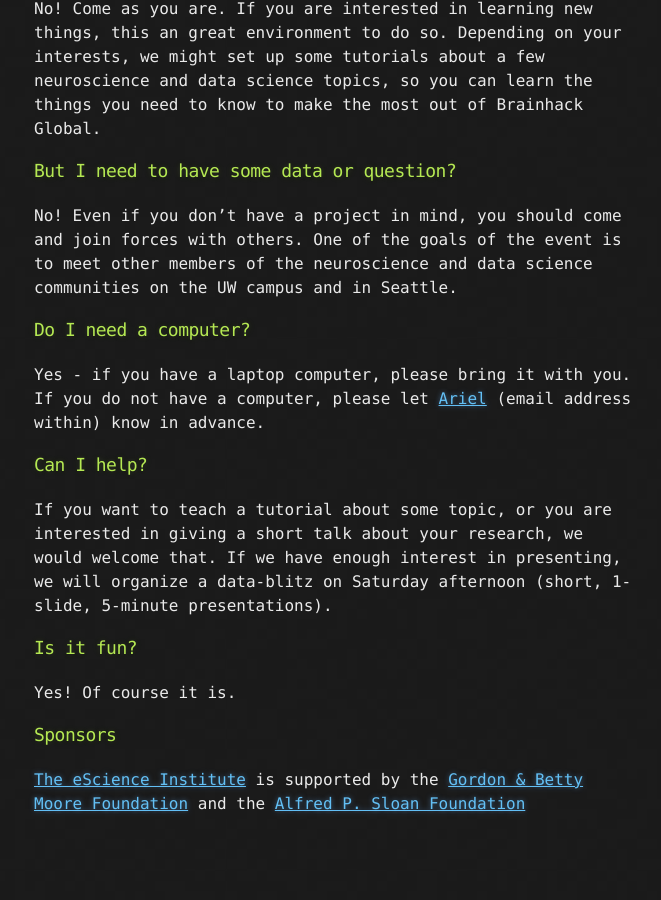
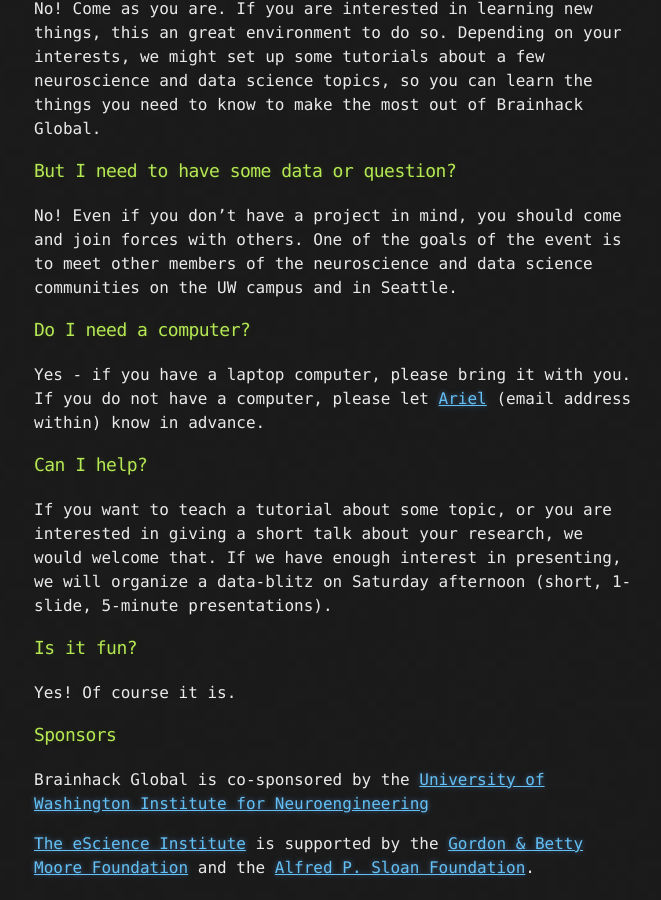
Before and after one commit to uwescience/brainhack-global-2017-03, a Jekyll site: the page built from index.md, in a window 1280 px wide and 900 px high, scrolled down 1258 px. Shown: the whole window, without its empty margins (306-967 px from the left). Built offline with Jekyll 4.4.1, drawn with Linux system fonts in a browser that asks for light colours; before the commit the page ends 2094 px from its top, so only the background shows below that.

Commit message:
Add UWIN sponsorship.

```diff
--- a/index.md
+++ b/index.md
@@ -65,4 +65,6 @@ Yes! Of course it is.
 
 ### Sponsors
 
-[The eScience Institute](http://escience.washington.edu/) is supported by the [Gordon & Betty Moore Foundation](http://www.moore.org) and the [Alfred P. Sloan Foundation](http://sloan.org)
+Brainhack Global is co-sponsored by the [University of Washington Institute for Neuroengineering](uwin.washington.edu)
+
+[The eScience Institute](http://escience.washington.edu/) is supported by the [Gordon & Betty Moore Foundation](http://www.moore.org) and the [Alfred P. Sloan Foundation](http://sloan.org).
```
